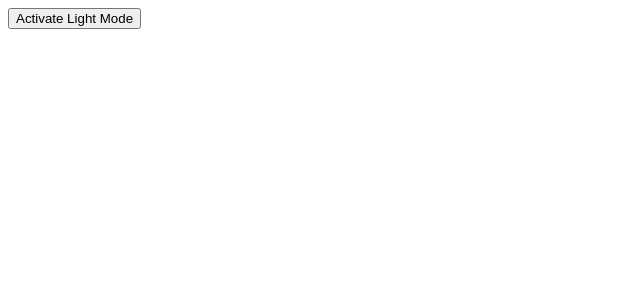
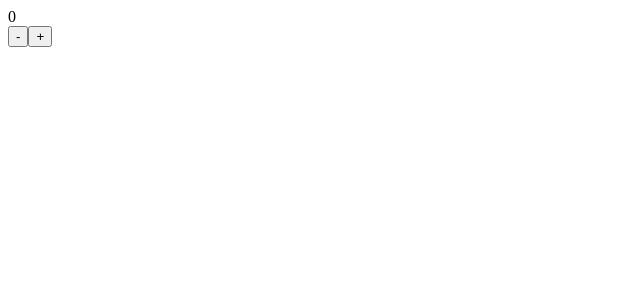
Before and after one commit to codecamp-prem/React-Coding-Interview, a React (Vite) app: page / in a window 1280 px wide. Shown: the top 300 px of the page, without its empty margins (0-640 px from the left). Built offline with nearby package versions, Linux system fonts and the light colour scheme.

Commit message:
useState demo 2

```diff
--- a/src/App.tsx
+++ b/src/App.tsx
@@ -1,9 +1,9 @@
-import LightSwitch from "./Challanges/LightSwitch";
+import Counter from "./Challanges/Counter";
 
 function App() {
   return (
     <>
-      <LightSwitch />
+      <Counter />
     </>
   );
 }
--- /dev/null
+++ b/src/Challanges/Counter.tsx
@@ -0,0 +1,17 @@
+import { useState } from "react";
+
+const Counter = () => {
+  const [count, setCount] = useState(0);
+
+  return (
+    <main>
+      <span>{count}</span>
+      <div>
+        <button onClick={() => setCount(count - 1)}>-</button>
+        <button onClick={() => setCount(count + 1)}>+</button>
+      </div>
+    </main>
+  );
+};
+
+export default Counter;
```
